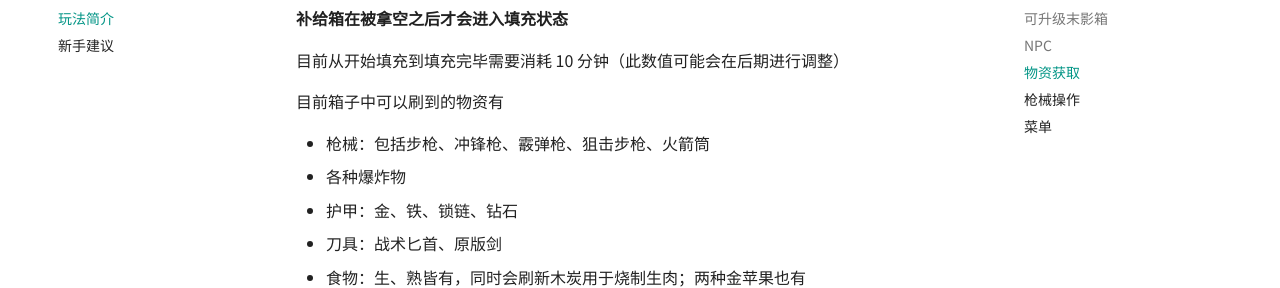
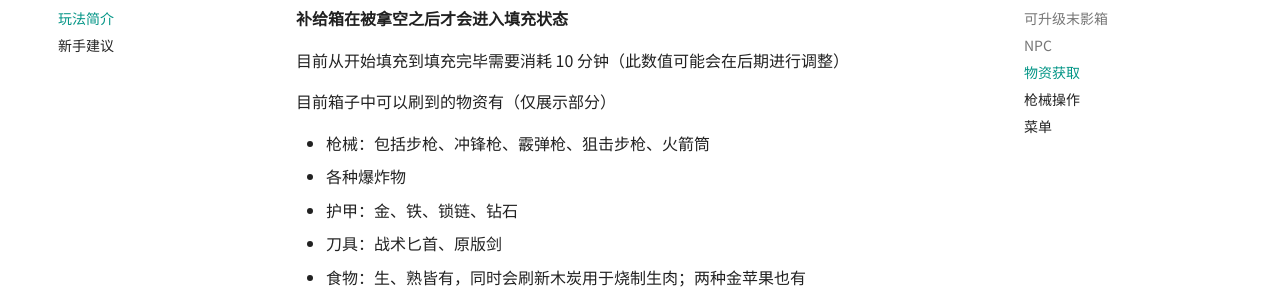
Before and after one commit to HAPPYLAND-Dev/assiah-docs, an MkDocs documentation site: the page built from docs/yetzirah/starter/introduction.md, in a window 1280 px wide and 900 px high, scrolled down 6274 px. Shown: the part 171-459 px from the top of the window. Built offline with MkDocs 1.6.1 and Material for MkDocs 9.7.7, drawn with Linux system fonts in a browser that asks for light colours; comment, search, counter and statistics services are not loaded.

Commit message:
feat_yetzirah_update

```diff
--- a/docs/yetzirah/starter/introduction.md
+++ b/docs/yetzirah/starter/introduction.md
@@ -146,7 +146,7 @@ NPC 操作方式
 
 目前从开始填充到填充完毕需要消耗 10 分钟（此数值可能会在后期进行调整）
 
-目前箱子中可以刷到的物资有
+目前箱子中可以刷到的物资有（仅展示部分）
 
 - 枪械：包括步枪、冲锋枪、霰弹枪、狙击步枪、火箭筒
 - 各种爆炸物
```
